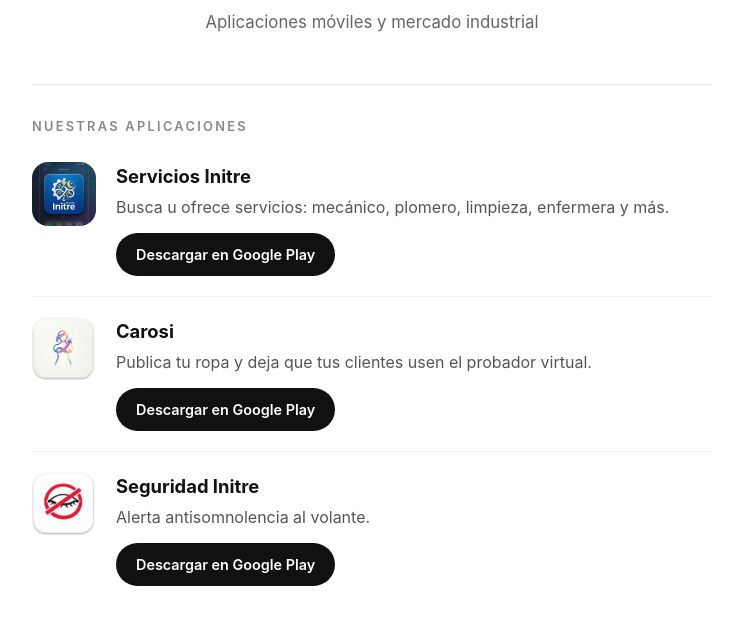
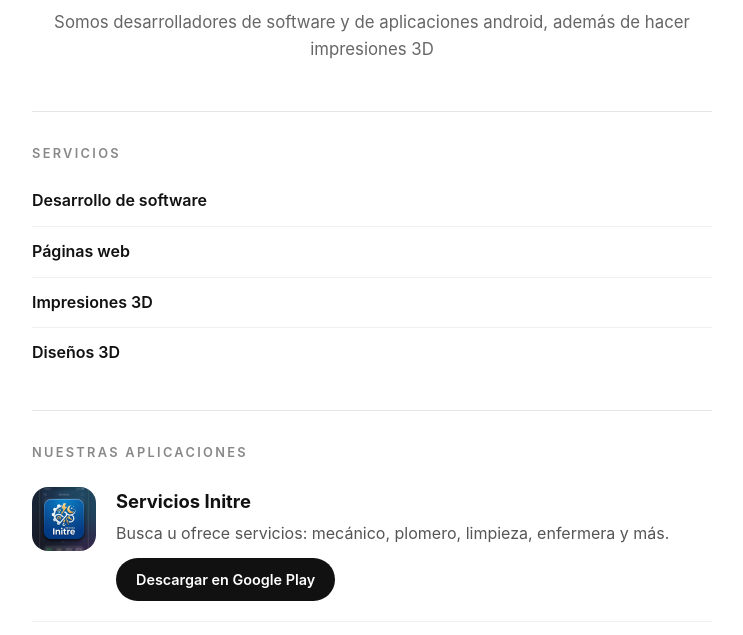
Before and after one commit to fernando871216-rgb/ingenieria-initre, a plain HTML site: page index.html in a window 1280 px wide. Shown: the part 126-761 px from the top of the page, without its empty margins (268-1011 px from the left). Drawn offline with Linux system fonts and the light colour scheme.

Commit message:
Add files via upload

```diff
--- a/index.html
+++ b/index.html
@@ -18,6 +18,9 @@
   header { text-align: center; padding: 72px 0 48px; }
   header h1 { font-size: 2rem; letter-spacing: 0.14em; font-weight: 700; }
   header p { margin-top: 12px; color: #666666; font-size: 1.05rem; }
+  .services-list { list-style: none; }
+  .services-list li { padding: 12px 0; border-top: 1px solid #f0f0f0; font-weight: 600; }
+  .services-list li:first-child { border-top: none; padding-top: 0; }
   section { padding: 32px 0; border-top: 1px solid #e5e5e5; }
   h2 { font-size: 0.8rem; letter-spacing: 0.18em; text-transform: uppercase; color: #888888; margin-bottom: 24px; font-weight: 600; }
   .app { display: flex; gap: 20px; align-items: flex-start; padding: 20px 0; border-top: 1px solid #f0f0f0; }
@@ -35,7 +38,8 @@
     padding: 10px 20px;
     border-radius: 999px;
   }
-  .btn:hover { background: #333333; }
+  .btn-whatsapp { background: #25d366; margin-top: 20px; }
+  .btn-whatsapp:hover { background: #1eb856; }
   .market p { color: #555555; margin-bottom: 16px; }
   .contact-list { list-style: none; }
   .contact-list li { padding: 12px 0; border-top: 1px solid #f0f0f0; }
@@ -56,8 +60,18 @@
 
   <header>
     <h1>INGENIERÍA INITRE</h1>
-    <p>Aplicaciones móviles y mercado industrial</p>
+    <p>Somos desarrolladores de software y de aplicaciones android, además de hacer impresiones 3D</p>
   </header>
+
+  <section>
+    <h2>Servicios</h2>
+    <ul class="services-list">
+      <li>Desarrollo de software</li>
+      <li>Páginas web</li>
+      <li>Impresiones 3D</li>
+      <li>Diseños 3D</li>
+    </ul>
+  </section>
 
   <section>
     <h2>Nuestras aplicaciones</h2>
@@ -116,6 +130,7 @@
         Puebla, México
       </li>
     </ul>
+    <a class="btn btn-whatsapp" href="https://wa.me/522225858320" target="_blank" rel="noopener">Contactar por WhatsApp</a>
   </section>
 
   <footer>
```
